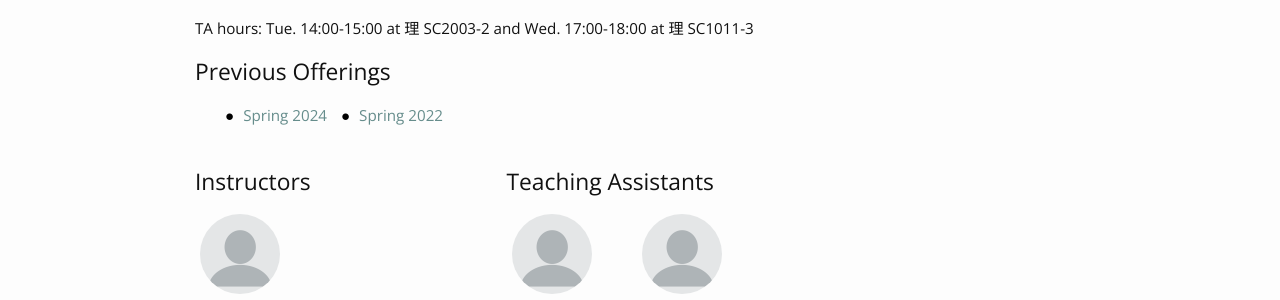
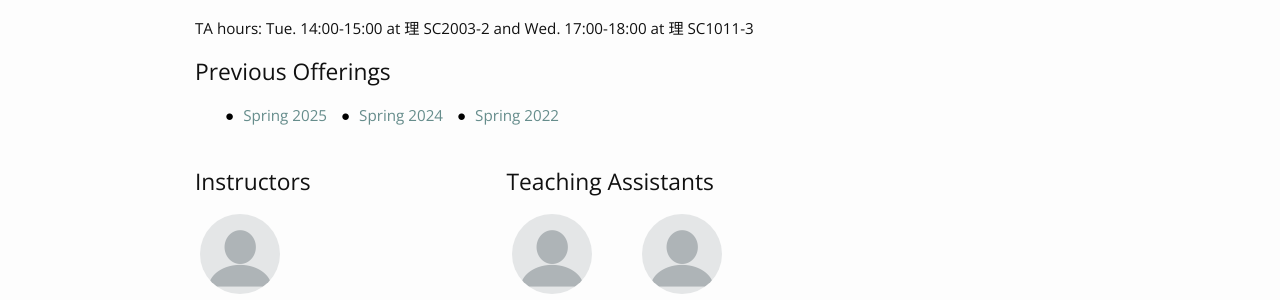
Before and after one commit to phonchi/nsysu-calculus2, a Jekyll site: the page built from index.md, in a window 1280 px wide. Shown: the part 427-727 px from the top of the page. Built offline with Jekyll 4.4.1, drawn with Linux system fonts in a browser that asks for light colours; nearby versions of some CDN libraries.

Commit message:
Update previous_offering.yml

```diff
--- a/_data/previous_offering.yml
+++ b/_data/previous_offering.yml
@@ -1,4 +1,6 @@
 offerings:
+  - title: Spring 2025
+    url: https://phonchi.github.io/nsysu-calculus2-2025/
   - title: Spring 2024
     url: https://phonchi.github.io/nsysu-calculus2-2024/
   - title: Spring 2022
```
